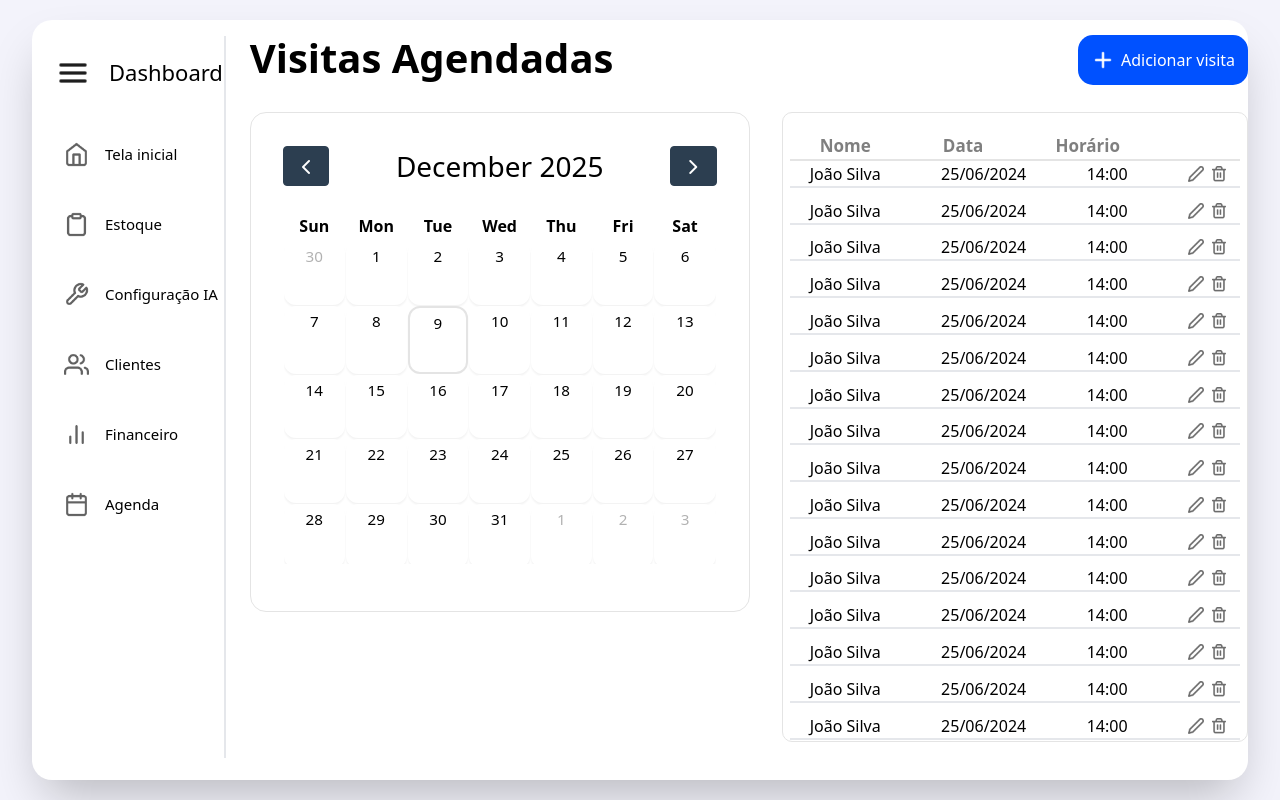
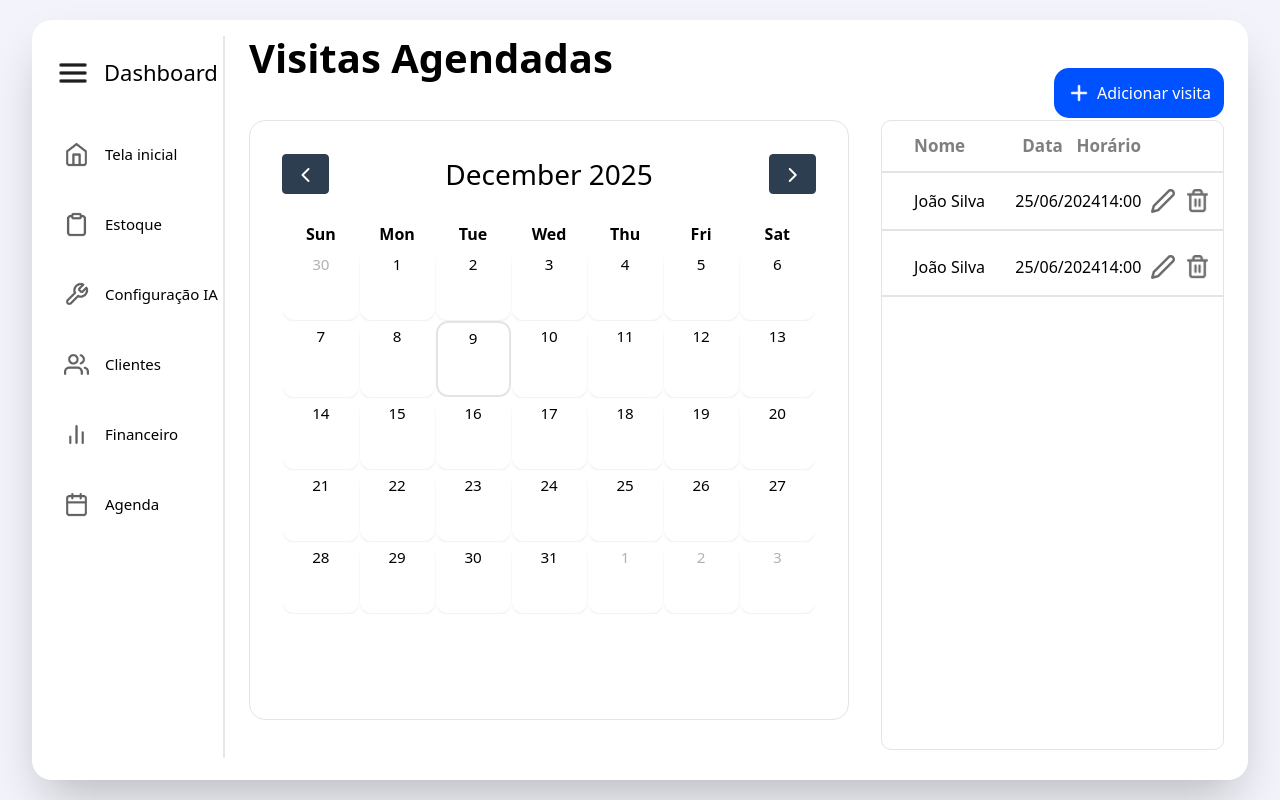
Before and after one commit to Jparlim/WhatsIA-Front, a React (Vite) app in the folder front/: page /home in a window 1280 px wide. Built offline with nearby package versions, Linux system fonts and the light colour scheme.

Commit message:
Ordering the data from most recent to oldest to improve the dashboard transition and create the edit endpoint

```diff
--- a/front/package.json
+++ b/front/package.json
@@ -25,6 +25,7 @@
     "@types/react-dom": "^19.2.3",
     "@vitejs/plugin-react": "^5.1.1",
     "autoprefixer": "^10.4.22",
+    "baseline-browser-mapping": "^2.9.19",
     "eslint": "^9.39.1",
     "eslint-plugin-react-hooks": "^7.0.1",
     "eslint-plugin-react-refresh": "^0.4.24",
--- a/front/src/fullCalendar/index.tsx
+++ b/front/src/fullCalendar/index.tsx
@@ -7,9 +7,8 @@ const events = [
 
 export function Calendar() {
     return (
-        <div className="min-w-[500px] max-h-[500px] ml-6 bg-white border-bordas border-[1px] rounded-[16px] p-8">
+        <div className="min-w-[600px] max-h-[600px] ml-6 bg-white border-bordas border-[1px] rounded-[16px] p-8">
             <FullCalendar
-            height={420}
             plugins={[dayGridPlugin]}
             initialView="dayGridMonth"
             events={events}
--- a/front/src/pages/home/index.tsx
+++ b/front/src/pages/home/index.tsx
@@ -14,86 +14,17 @@ import axios from "axios"
 
 const listTest = [
     {
+        id: 1,
         name: "João Silva",
         date: "25/06/2024",
         time: "14:00"
     },
     {
+        id: 1,
         name: "João Silva",
         date: "25/06/2024",
         time: "14:00"
     },
-    {
-        name: "João Silva",
-        date: "25/06/2024",
-        time: "14:00"
-    },
-    {
-        name: "João Silva",
-        date: "25/06/2024",
-        time: "14:00"
-    },
-    {
-        name: "João Silva",
-        date: "25/06/2024",
-        time: "14:00"
-    },
-    {
-        name: "João Silva",
-        date: "25/06/2024",
-        time: "14:00"
-    },
-    {
-        name: "João Silva",
-        date: "25/06/2024",
-        time: "14:00"
-    },
-    {
-        name: "João Silva",
-        date: "25/06/2024",
-        time: "14:00"
-    },
-    {
-        name: "João Silva",
-        date: "25/06/2024",
-        time: "14:00"
-    },
-    {
-        name: "João Silva",
-        date: "25/06/2024",
-        time: "14:00"
-    },
-    {
-        name: "João Silva",
-        date: "25/06/2024",
-        time: "14:00"
-    },
-    {
-        name: "João Silva",
-        date: "25/06/2024",
-        time: "14:00"
-    },
-    {
-        name: "João Silva",
-        date: "25/06/2024",
-        time: "14:00"
-    },
-    {
-        name: "João Silva",
-        date: "25/06/2024",
-        time: "14:00"
-    },
-    {
-        name: "João Silva",
-        date: "25/06/2024",
-        time: "14:00"
-    },
-    {
-        name: "João Silva",
-        date: "25/06/2024",
-        time: "14:00"
-    },
-
 ]
 
 const handleDelete = async (index:number) => {
@@ -112,19 +43,19 @@ export function Home() {
 
     return (
         <div className="bg-backGround h-screen flex items-center justify-center">
-            <div className="w-[95%] h-[95%] flex rounded-[20px] shadow-2xl bg-white">
+            <div className="w-[95%] h-[95%] flex rounded-[20px] shadow-2xl bg-white relative">
 
                 {!isOpen ? (
                     <div className="flex flex-col gap-[25px] w-[230px] h-[95%] border-l-border border-r-[2px] mt-4">
 
-                        <div className="flex items-center gap-5 mt-5 pl-[25px]">
+                        <div className="flex items-center mt-5 pl-[25px]">
                             <button type="button" onClick={() => setIsOpen(!isOpen)}>
                                 <img src={menu} className="size-8 hover:cursor-pointer active:scale-[90%]" alt="" />
                             </button>
-                            <h1 className={`text-[22px] transition-all duration-500 ${!isOpen ? "translate-x-[0px]" : "translate-x-[10px]"}`}>Dashboard</h1>
+                            <h1 className={`text-[22px] transition-all duration-500 translate-x-[15px]`}>Dashboard</h1>
                         </div>
 
-                        <div className={`flex flex-col gap-[10px] mt-[10px] transition-all duration-500 ${!isOpen ? "translate-x-[0px]" : "translate-x-[10px]"} opacity-100`}>
+                        <div className={`flex flex-col gap-[10px] mt-[10px] transition-all duration-500 opacity-100`}>
                             <div className="flex items-center gap-4 pl-8 hover:cursor-pointer hover:bg-azulButton h-[60px] transition-colors duration-200 rounded-bl-[10px] rounded-tl-[10px]">
                                 <img src={home} className="size-[25px] " alt="" />
                                 <p className="text-[15px] ">Tela inicial</p>
@@ -158,16 +89,18 @@ export function Home() {
 
                     </div>
                 ) : (
-                    <div className={`flex flex-col gap-[25px] h-[95%] mt-4`}>
+                    <div className={`flex flex-col gap-[25px] h-12 mt-4 absolute`}>
 
-                        <div className="flex items-center gap-5 mt-5 pl-[25px] ">
-                            <button type="button" onClick={() => setIsOpen(!isOpen)}>
+                        <div className="flex items-center mt-5 pl-[25px]">
+                            <button type="button" className="absolute" onClick={() => setIsOpen(!isOpen)}>
                                 <img src={menu} className="size-8 hover:cursor-pointer active:scale-[90%]" alt="" />
                             </button>
-                            <h1 className="text-[22px] transition-all duration-500 -translate-x-[10px] opacity-0 pointer-events-none">Dashboard</h1>
+                            <h1 className={`text-[22px] transition-all duration-100 -translate-x-0 opacity-0 pointer-events-none`}>Dashboard</h1>
                         </div>
 
-                        <div className={`flex-col mt-[10px] transition-all duration-500 -translate-x-[20px] opacity-0 pointer-events-none`}>
+                        {/* olhar a div de baixo e comparar com o h1, o de baixo está certo, se copiar funcionna */}
+
+                        <div className={`flex-col mt-[10px] transition-all duration-100 -translate-x-[20px] opacity-0 pointer-events-none`}>
                             <div className="flex items-center gap-4 pl-8 hover:cursor-pointer hover:bg-azulButton h-[60px] transition-colors duration-200 rounded-bl-[10px] rounded-tl-[10px]">
                                 <img src={home} className="size-[25px] " alt="" />
                                 <p className="text-[15px]">Tela inicial</p>
@@ -202,12 +135,12 @@ export function Home() {
                     </div>
                 )}
 
-                <div className="w-full h-full">
+                <div className={`w-full h-full pr-6`}>
 
-                    <div className="flex justify-between w-full">
-                        <h1 className="text-[40px] font-sans font-semibold mt-2 ml-6">Visitas Agendadas</h1>
+                    <div className={`flex justify-between w-full h-[10%]`}>
+                        <h1 className={`text-[40px] font-sans font-semibold mt-2 ml-6 ${!isOpen ? '' : 'pl-20'}`}>Visitas Agendadas</h1>
 
-                        <button className="bg-azulButton w-[170px] h-[50px] rounded-[15px] text-white ml-[133px] active:bg-black hover:bg-azulButton mt-[15px] flex items-center justify-center gap-[6px]">
+                        <button className="bg-azulButton w-[170px] h-[50px] rounded-[15px] text-white active:bg-black hover:bg-azulButton flex items-center justify-center gap-[6px] mt-12">
                             <img src={plus} alt="" className="size-6"/>
                             Adicionar visita
                         </button>
@@ -216,25 +149,24 @@ export function Home() {
                     <div className="flex gap-8 w-full h-[85%] mt-6 pb-4">
                         <Calendar />
 
-                        <div className="border-bordas border-[1px] w-[48%] h-full rounded-[10px] flex flex-col">
-                            <div className="flex flex-col w-full">
-                                <div className="flex gap-4 justify-between pl-[30px] pr-[120px] pt-[20px] border-b-2 border-bordas w-[97%] m-auto">
-                                    <p className="text-[17px] text-black/50 font-sans font-semibold">Nome</p>
-                                    <p className="text-[17px] text-black/50 font-sans font-semibold">Data</p>
-                                    <p className="text-[17px] text-black/50 font-sans font-semibold">Horário</p>
-                                </div>
+                        <div className="border-bordas border-[1px] w-full h-full rounded-[10px] flex flex-col">
+                            <div className="grid grid-cols-[2fr_1fr_1fr_50px] px-8 py-3 border-b-2 border-bordas">
+                                <p className="text-[17px] text-black/50 font-sans font-semibold">Nome</p>
+                                <p className="text-[17px] text-black/50 font-sans font-semibold">Data</p>
+                                <p className="text-[17px] text-black/50 font-sans font-semibold">Horário</p>
                             </div>
                             <ul className={`flex flex-col flex-1 list-none gap-2 overflow-y-auto`}>
                                 {/* Here will be the list of scheduled visits */}
 
-                                {listTest.map((item, index, arrayOrigin) => (
-                                    <li className="flex list-none gap-2 justify-between items-center border-b-[2px] w-[97%] max-h-max pl-[20px] pr-[20px] m-auto">
+                                {listTest.map((item, index) => (
+
+                                    <li className="grid grid-cols-[2fr_1fr_1fr_40px] px-8 py-4 border-b-2 border-bordas items-center">
                                         <p>{item.name}</p>
                                         <p>{item.date}</p>
                                         <p>{item.time}</p>
-                                        <div className="flex gap-2 size-4 mr-4">
-                                            <img src={pen} className="hover:cursor-pointer" onClick={() => handleDelete(index)} />
-                                            <img src={trash} className="hover:cursor-pointer"  />
+                                        <div className="flex gap-3 size-6 ">
+                                            <img src={pen} className="hover:cursor-pointer"/>
+                                            <img src={trash} className="hover:cursor-pointer" onClick={() => handleDelete(item.id)} />
                                         </div>
                                     </li>
                                 ))}
```
Also changed, not shown: 1 other file (tests, documents, lock files or other folders).
